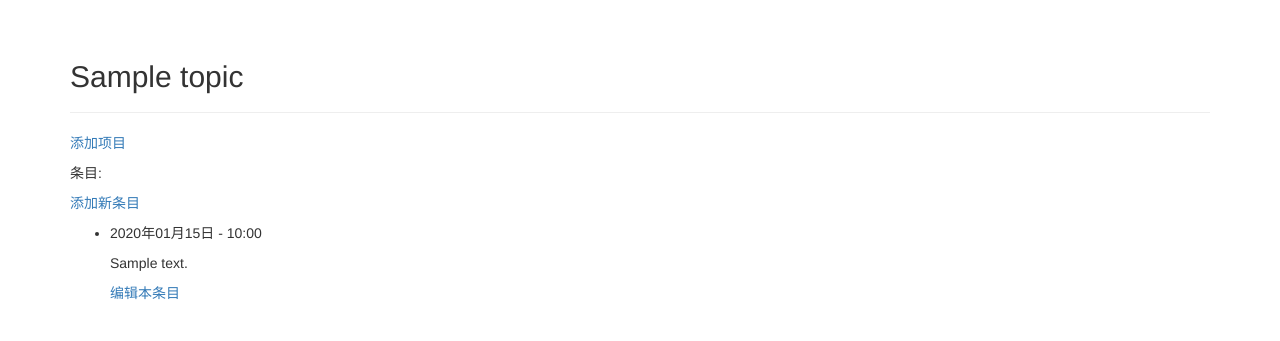
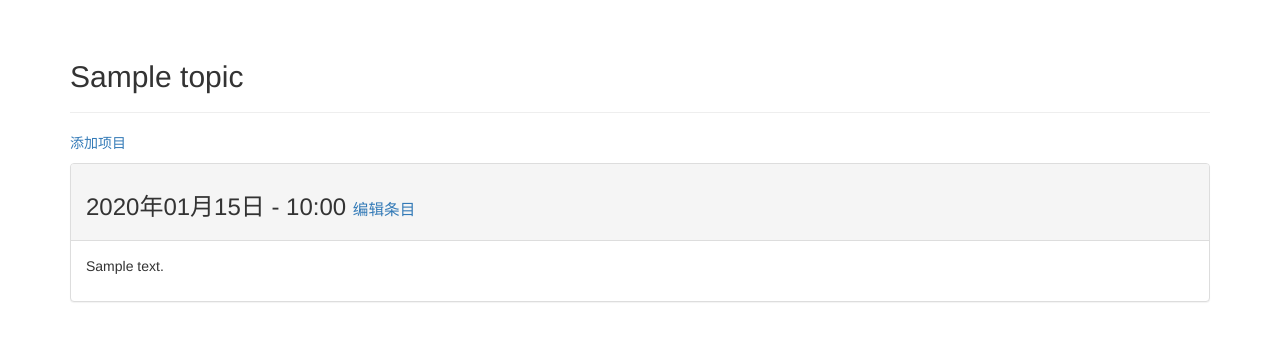
Before and after one commit to joyc/learning_log, a Django app: template learning_logs/templates/learning_logs/topic.html in a window 1280 px wide. Shown: the part 51-392 px from the top of the page. Run offline with Django 3.2, Linux system fonts and the light colour scheme; the template is opened without the code that fills it: most values are stand-ins (such as "Sample title", 1, 10 or a date in 2020); some libraries are stand-ins or nearby versions.

Commit message:
update template

```diff
--- a/learning_logs/templates/learning_logs/topic.html
+++ b/learning_logs/templates/learning_logs/topic.html
@@ -7,22 +7,21 @@
   <a href="{% url 'learning_logs:new_entry' topic.id %}">添加项目</a>
 </p>
 {% for entry in entries %}
-<p>条目:</p>
-    <p>
-        <a href="{% url 'learning_logs:new_entry' topic.id %}">添加新条目</a>
-    </p>
-
-    <ul>
-
-        <li>
-            <p>{{ entry.date_added|date:'Y年m月d日 - H:i' }}</p>
-            <p>{{ entry.text|linebreaks }}</p>
-            <p>
-                <a href="{% url 'learning_logs:edit_entry' entry.id %}">编辑本条目</a>
-            </p>
-        </li>
-        {% empty %}
-        <li>There are no entries for this topic yet.</li>
+<div class="panel panel-default">
+  <div class="panel-heading">
+    <h3>
+        {{ entry.date_added|date:'Y年m月d日 - H:i' }}
+        <small>
+            <a href="{% url 'learning_logs:edit_entry' entry.id %}">编辑条目</a>
+        </small>
+    </h3>
+  </div>
+    <div class="panel-body">
+        {{ entry.text|linebreaks }}
+    </div>
+</div><!-- panel -->
+    {% empty %}
+    此主题还没有添加任何条目。
 {% endfor %}
 
 {% endblock content %}
```
